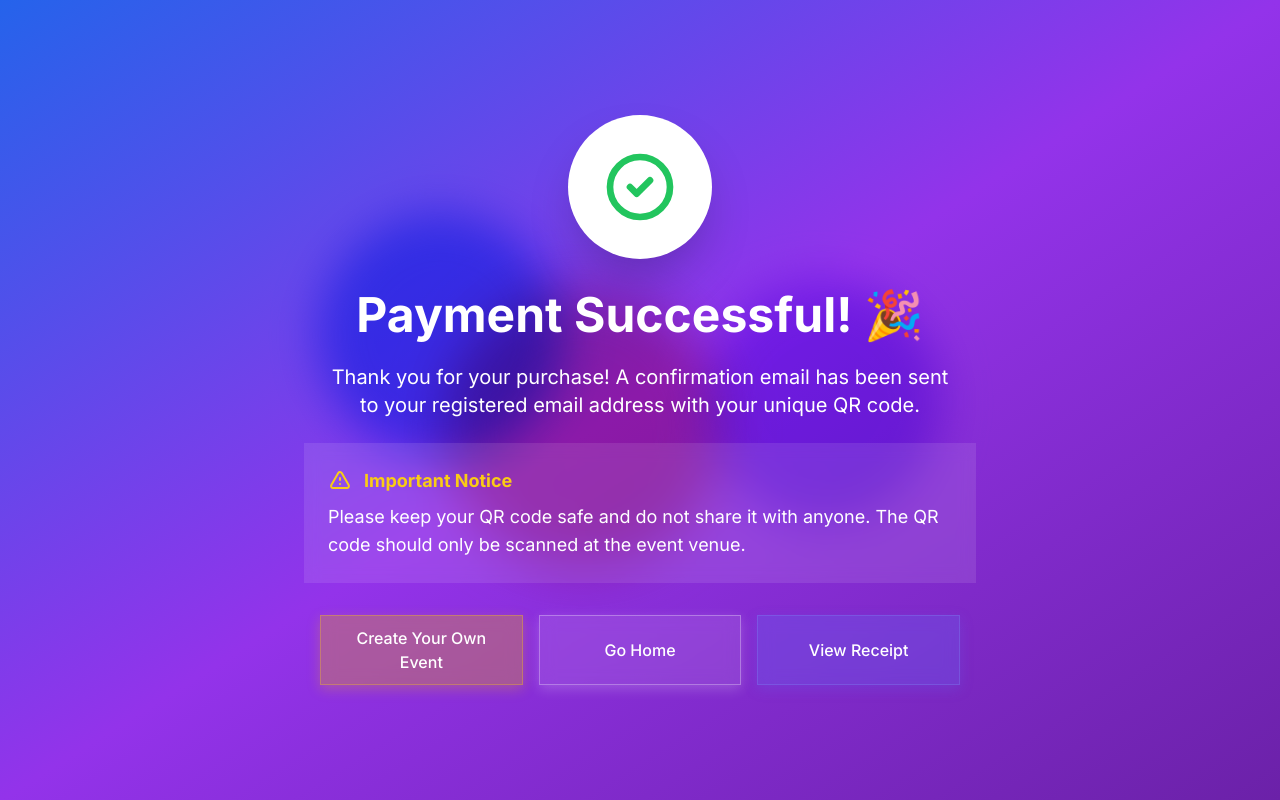
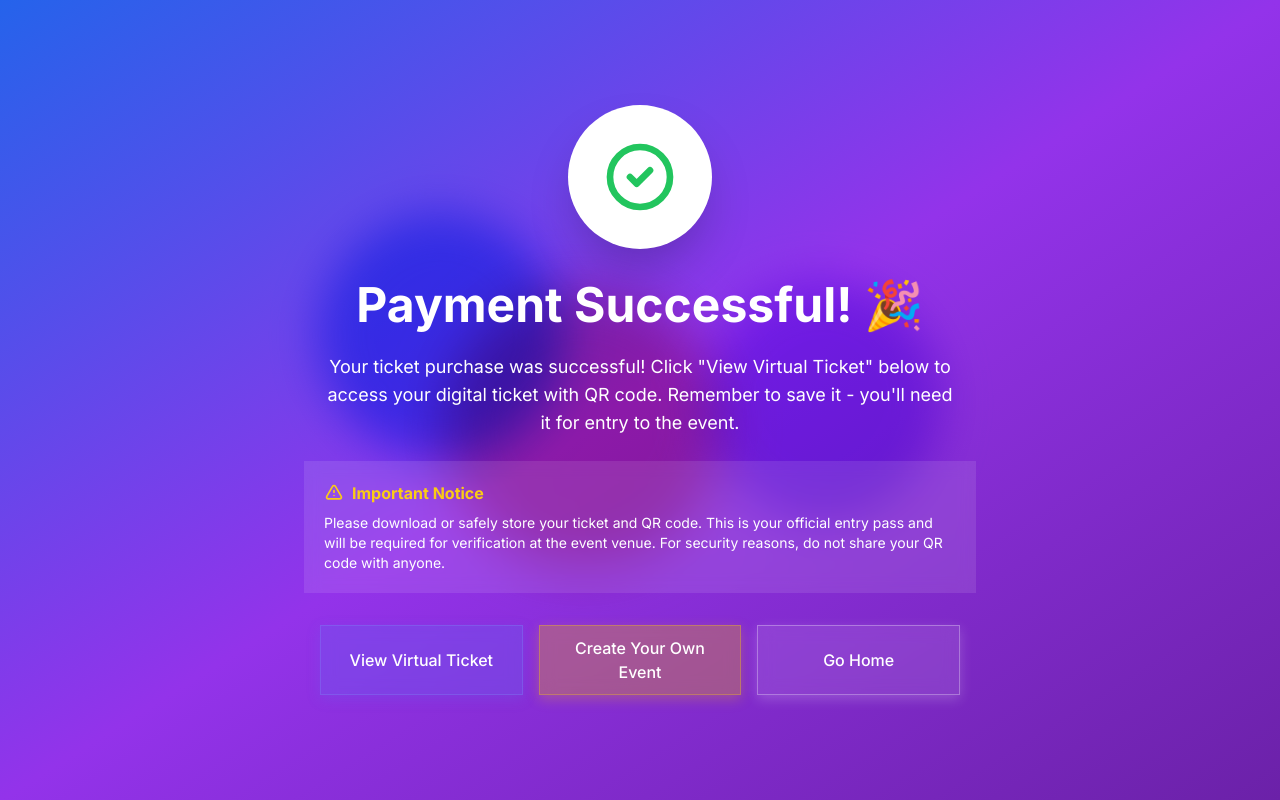
Before and after one commit to JabulaniUsen/Virtual-Ticket, a Next.js app: page /success in a window 1280 px wide. Built offline with nearby package versions, Linux system fonts and the light colour scheme; a web font is replaced by a local one.

Commit message:
accountsetup_popUp

```diff
--- a/src/app/success/page.tsx
+++ b/src/app/success/page.tsx
@@ -80,10 +80,11 @@ const SuccessPage = () => {
         initial={{ opacity: 0, y: 50 }}
         animate={{ opacity: 1, y: 0 }}
         transition={{ duration: 0.6, delay: 0.6 }}
-        className="text-white text-lg md:text-xl mt-6 text-center max-w-2xl px-4 z-10"
+        className="text-white text-lg mt-6 text-center max-w-2xl px-4 z-10"
       >
-        Thank you for your purchase! A confirmation email has been sent to your
-        registered email address with your unique QR code.
+        Your ticket purchase was successful! Click &quot;View Virtual Ticket&quot; below
+        to access your digital ticket with QR code. Remember to save it - you&apos;ll need
+        it for entry to the event.
       </motion.p>
 
       {/* Important Notice */}
@@ -91,11 +92,11 @@ const SuccessPage = () => {
         initial={{ opacity: 0, scale: 0.9 }}
         animate={{ opacity: 1, scale: 1 }}
         transition={{ duration: 0.6, delay: 0.8 }}
-        className="mt-6 bg-white/10 backdrop-blur-md rounded-lg p-6 max-w-2xl mx-4 z-10"
+        className="mt-6 bg-white/10 backdrop-blur-md rounded-lg p-5 max-w-2xl mx-4 z-10"
       >
-        <div className="flex items-center space-x-3 mb-2">
+        <div className="flex items-center space-x-2 mb-2">
           <svg
-            className="w-6 h-6 text-yellow-400"
+        className="w-5 h-5 text-yellow-400"
         fill="none"
         stroke="currentColor"
         viewBox="0 0 24 24"
@@ -107,11 +108,12 @@ const SuccessPage = () => {
           d="M12 9v2m0 4h.01m-6.938 4h13.856c1.54 0 2.502-1.667 1.732-3L13.732 4c-.77-1.333-2.694-1.333-3.464 0L3.34 16c-.77 1.333.192 3 1.732 3z"
         />
           </svg>
-          <span className="text-yellow-400 font-bold text-lg">Important Notice</span>
+          <span className="text-yellow-400 font-bold">Important Notice</span>
         </div>
-        <p className="text-white text-md md:text-lg">
-          Please keep your QR code safe and do not share it with anyone.
-          The QR code should only be scanned at the event venue.
+        <p className="text-white text-sm">
+          Please download or safely store your ticket and QR code. This is your official entry pass
+          and will be required for verification at the event venue. For security reasons,
+          do not share your QR code with anyone.
         </p>
       </motion.div>
 
@@ -122,6 +124,16 @@ const SuccessPage = () => {
         transition={{ duration: 0.6, delay: 1 }}
         className="mt-8 grid grid-cols-1 sm:grid-cols-2 lg:grid-cols-3 gap-4 w-full max-w-2xl px-4 z-10"
       >
+        <button
+          onClick={handleViewReceipt}
+          className="backdrop-blur-md bg-indigo-500/30 border border-indigo-400/30 text-white text-base font-medium px-5 py-2.5 rounded-lg
+          shadow-[0_4px_12px_rgba(99,102,241,0.25)] transition-all duration-300
+          hover:bg-indigo-500/50 hover:shadow-[0_8px_20px_rgba(99,102,241,0.4)]
+          hover:scale-[1.02] hover:border-indigo-400/50 focus:ring-2 focus:ring-indigo-400/40 w-full
+          sm:col-span-2 lg:col-span-1"
+        >
+          View Virtual Ticket
+        </button>
         <button
           onClick={handleDashboardRedirect}
           className="backdrop-blur-md bg-yellow-500/30 border border-yellow-400/30 text-white text-base font-medium px-5 py-2.5 rounded-lg
@@ -140,16 +152,7 @@ const SuccessPage = () => {
         >
           Go Home
         </button>
-        <button
-          onClick={handleViewReceipt}
-          className="backdrop-blur-md bg-indigo-500/30 border border-indigo-400/30 text-white text-base font-medium px-5 py-2.5 rounded-lg
-          shadow-[0_4px_12px_rgba(99,102,241,0.25)] transition-all duration-300
-          hover:bg-indigo-500/50 hover:shadow-[0_8px_20px_rgba(99,102,241,0.4)]
-          hover:scale-[1.02] hover:border-indigo-400/50 focus:ring-2 focus:ring-indigo-400/40 w-full
-          sm:col-span-2 lg:col-span-1"
-        >
-          View Receipt
-        </button>
+
       </motion.div>
 
       {showReceipt &&
```
Lines whose indentation alone changed are shown as unchanged.
